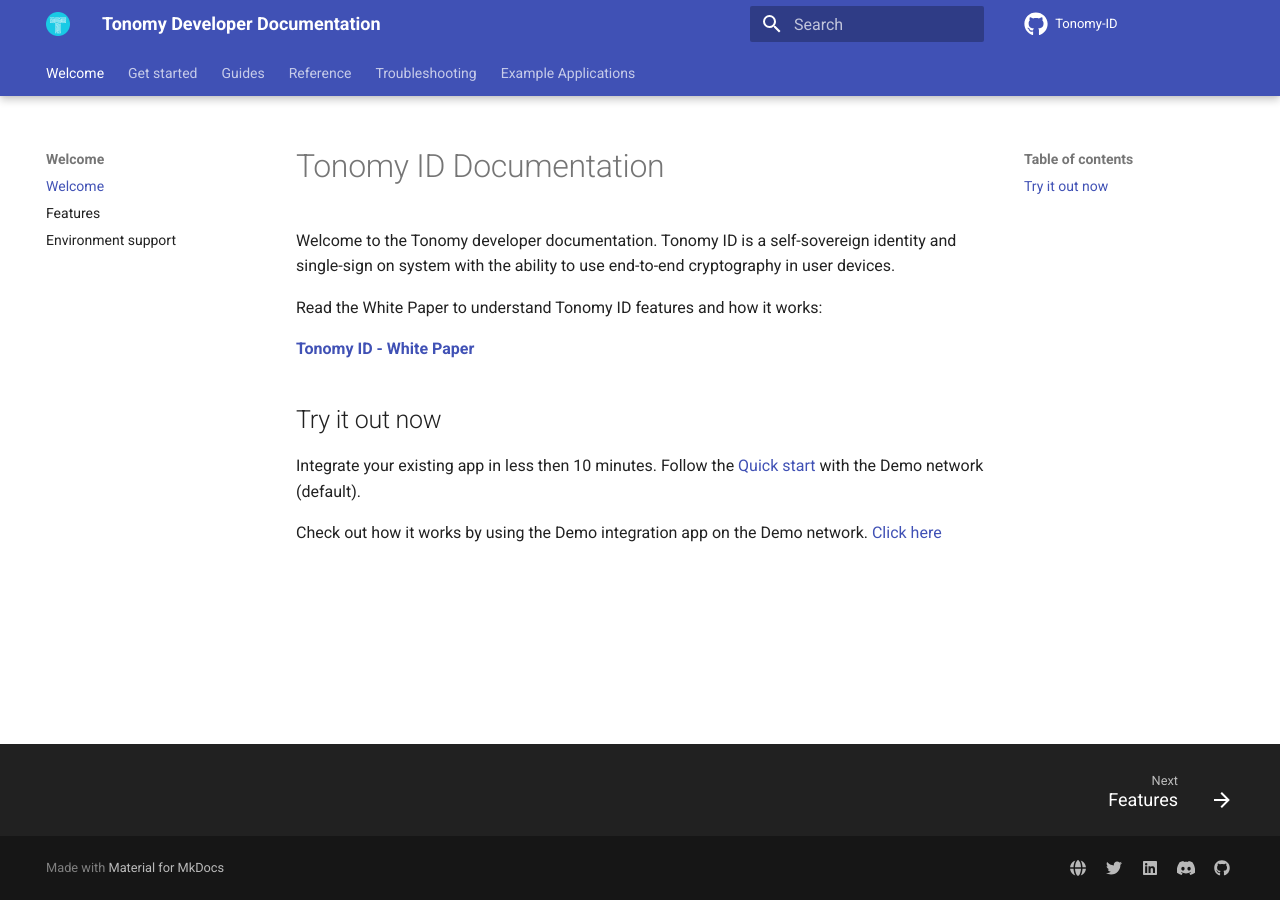
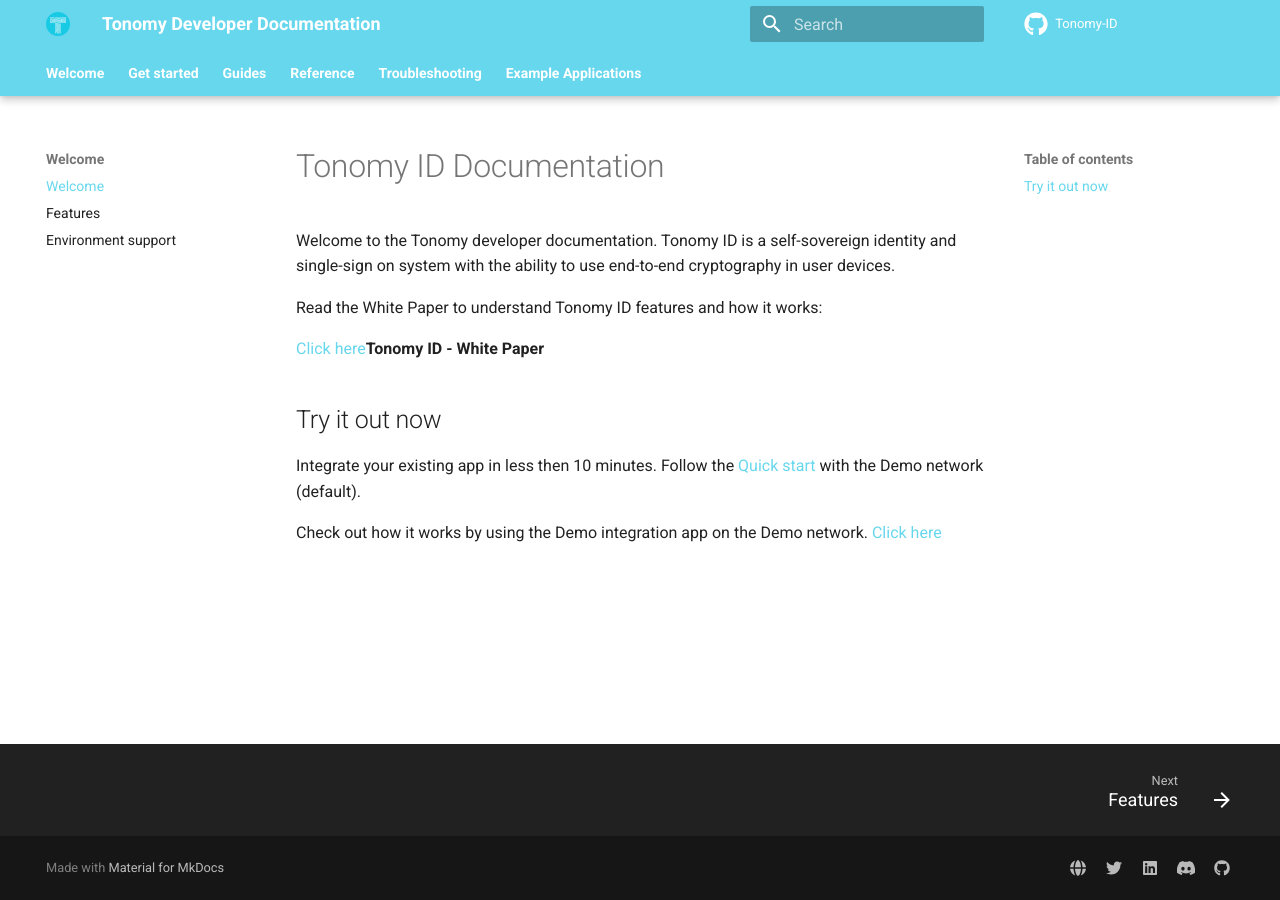
Before and after one commit to Tonomy-Foundation/Tonomy-ID-SDK, an MkDocs documentation site: the page built from docs/index.md, in a window 1280 px wide. Built offline with MkDocs 1.6.1 and Material for MkDocs 9.7.7, drawn with Linux system fonts in a browser that asks for light colours; comment, search, counter and statistics services are not loaded.

Commit message:
docs: custom CSS for header and theme

```diff
--- a/docs/index.md
+++ b/docs/index.md
@@ -4,7 +4,7 @@
 
 Read the White Paper to understand Tonomy ID features and how it works:
 
-[**Tonomy ID - White Paper**](https://www.canva.com/design/DAFnktNOWKU/Ps1zXw3XICaEMiB0R4Ghkg/view)
+<a href="https://www.canva.com/design/DAFnktNOWKU/Ps1zXw3XICaEMiB0R4Ghkg/view" target="_blank">Click here</a>**Tonomy ID - White Paper**</a>
 
 ## Try it out now
 
--- /dev/null
+++ b/docs/stylesheets/extra.css
@@ -0,0 +1,25 @@
+:root {
+    --md-primary-fg-color: #67D7ED;
+    --md-primary-fg-color--light: #FF505F;
+    --md-primary-fg-color--dark: #E76773;
+
+    --md-accent-fg-color: #7660E7;
+}
+
+.md-tabs a {
+    color: white;
+    font-weight: bold;
+    opacity: 1.0;
+}
+
+a.md-tabs__link--active {
+    color: var(--md-accent-fg-color);
+    font-weight: bold;
+    opacity: 1.0;
+}
+
+.md-tabs a:hover {
+    color: var(--md-accent-fg-color);
+    font-weight: bold;
+    opacity: 1.0;
+}
--- a/mkdocs.yml
+++ b/mkdocs.yml
@@ -31,6 +31,11 @@
     - navigation.footer
   icon:
     repo: fontawesome/brands/github
+  palette:
+    primary: custom
+    accent: custom
+extra_css:
+  - stylesheets/extra.css
 repo_url: https://github.com/Tonomy-Foundation/Tonomy-ID
 repo_name: Tonomy-ID
 extra:
```
Also changed, not shown: docs/welcome/features.md (+1 -1 lines).
